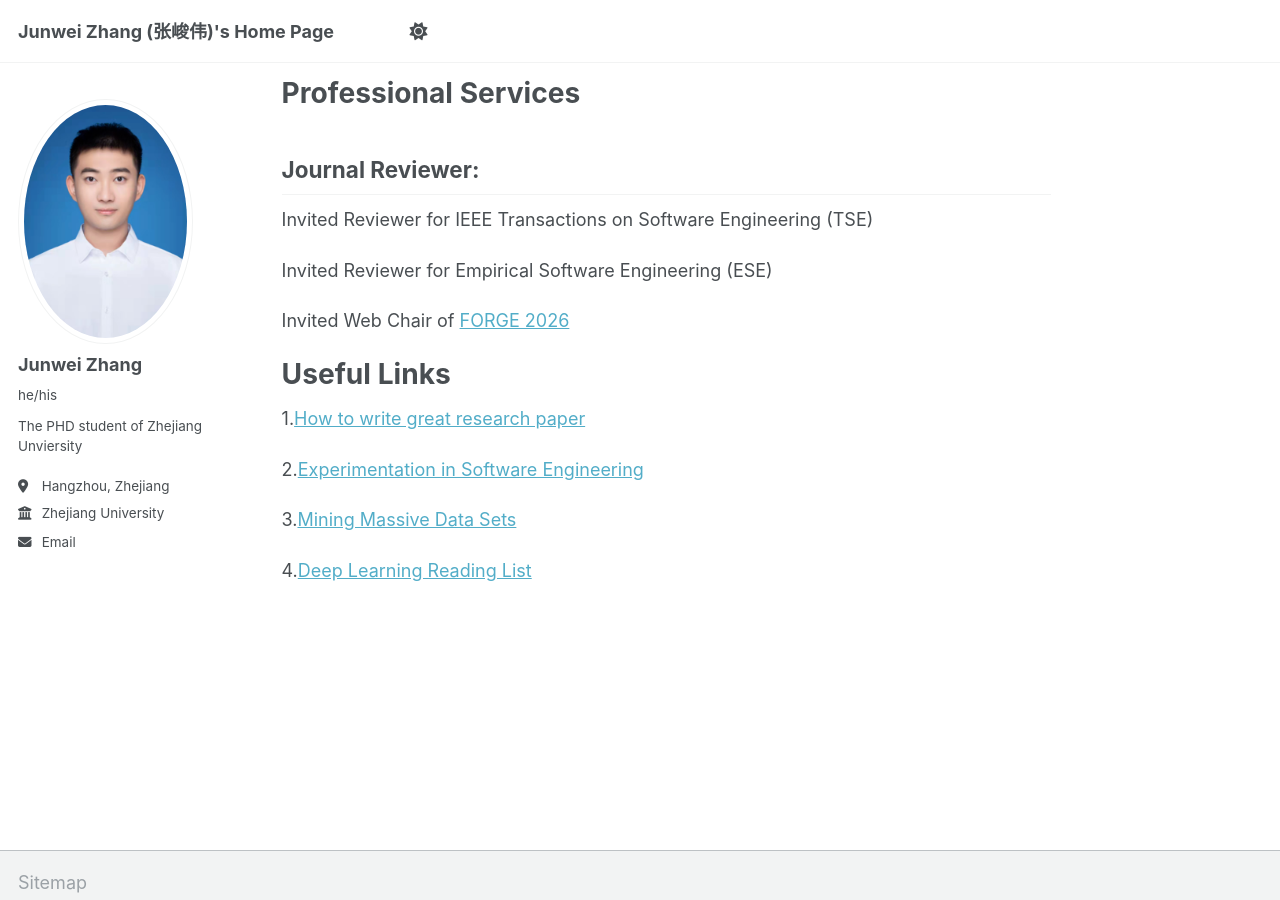
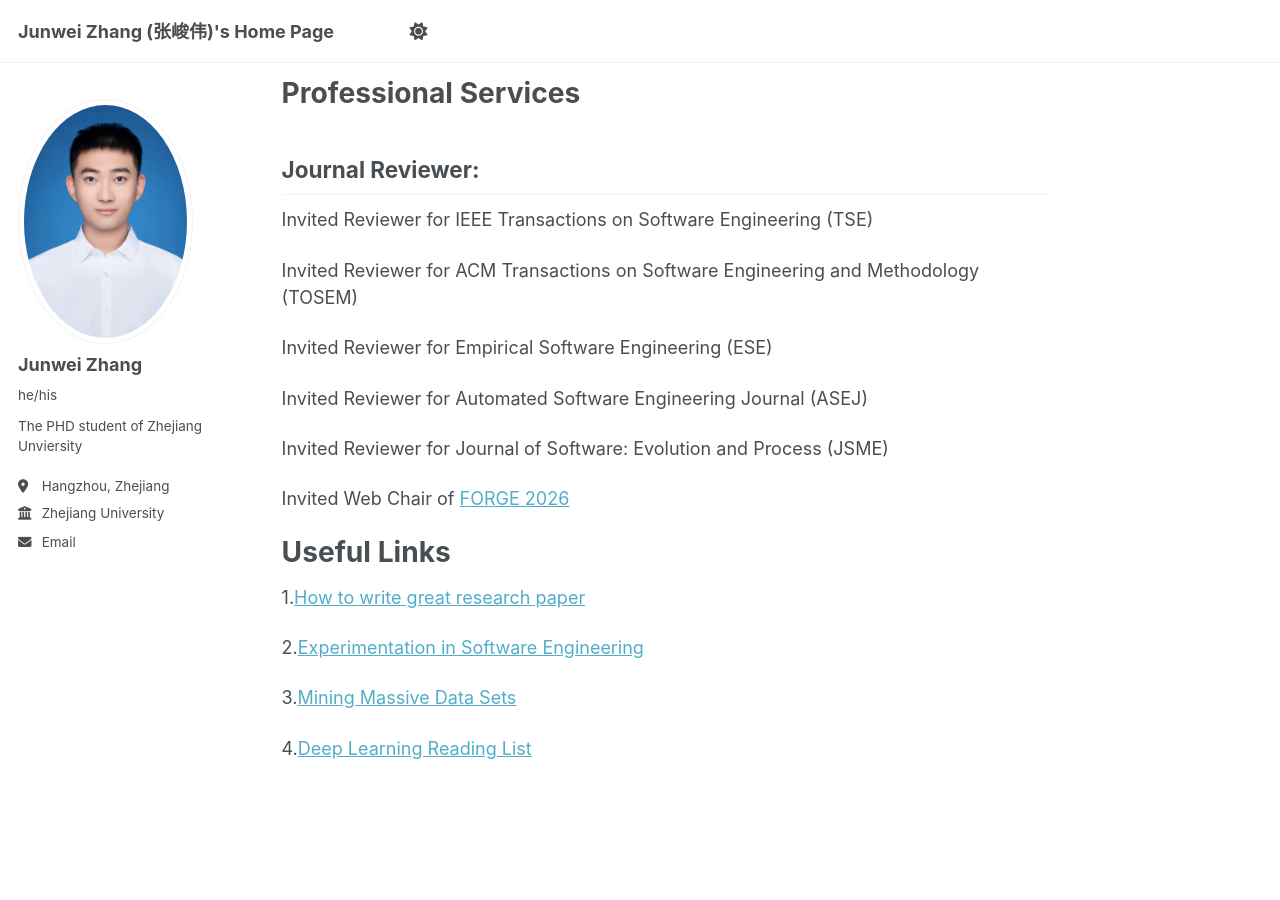
Before and after one commit to jw-zhang-zju/jw-zhang-zju.github.io, a Jekyll site: the page built from _pages/about.md, in a window 1280 px wide and 900 px high, scrolled down 2977 px. Built offline with Jekyll 4.4.1, drawn with Linux system fonts in a browser that asks for light colours.

Commit message:
Update about.md

```diff
--- a/_pages/about.md
+++ b/_pages/about.md
@@ -84,7 +84,13 @@ Research Intern, Huawei, Hangzhou, China, January 2022 - Present, Advisior: Dr.
 
 Invited Reviewer for IEEE Transactions on Software Engineering (TSE)
 
+Invited Reviewer for ACM Transactions on Software Engineering and Methodology (TOSEM)
+
 Invited Reviewer for Empirical Software Engineering (ESE)
+
+Invited Reviewer for Automated Software Engineering Journal (ASEJ)
+
+Invited Reviewer for Journal of Software: Evolution and Process (JSME)
 
 Invited Web Chair of [FORGE 2026](https://conf.researchr.org/home/forge-2026)
 
```
